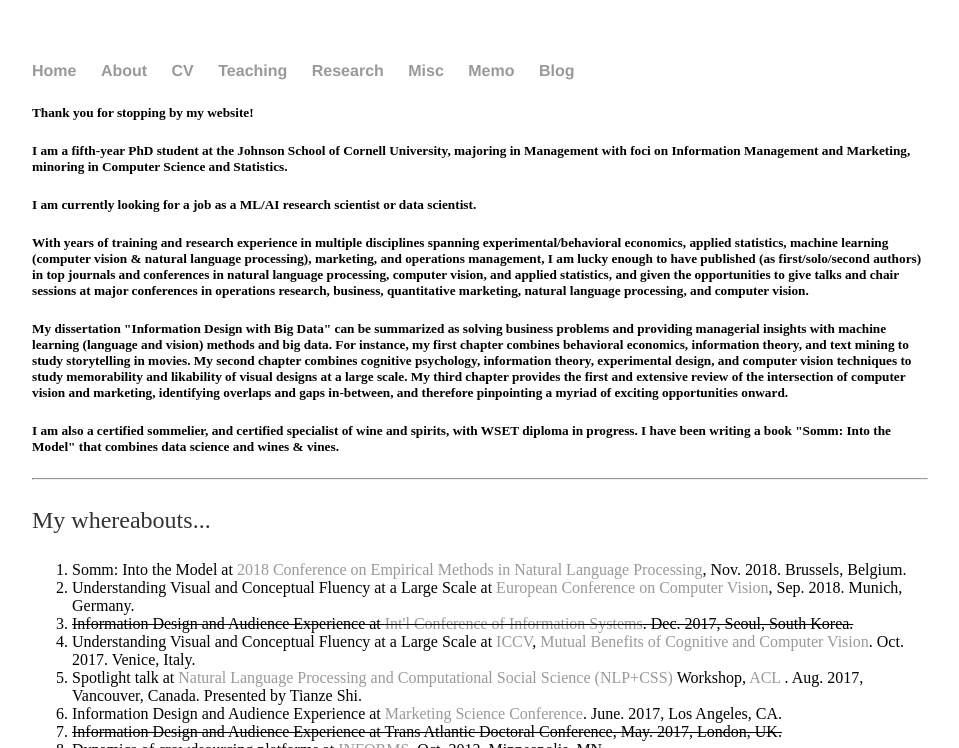
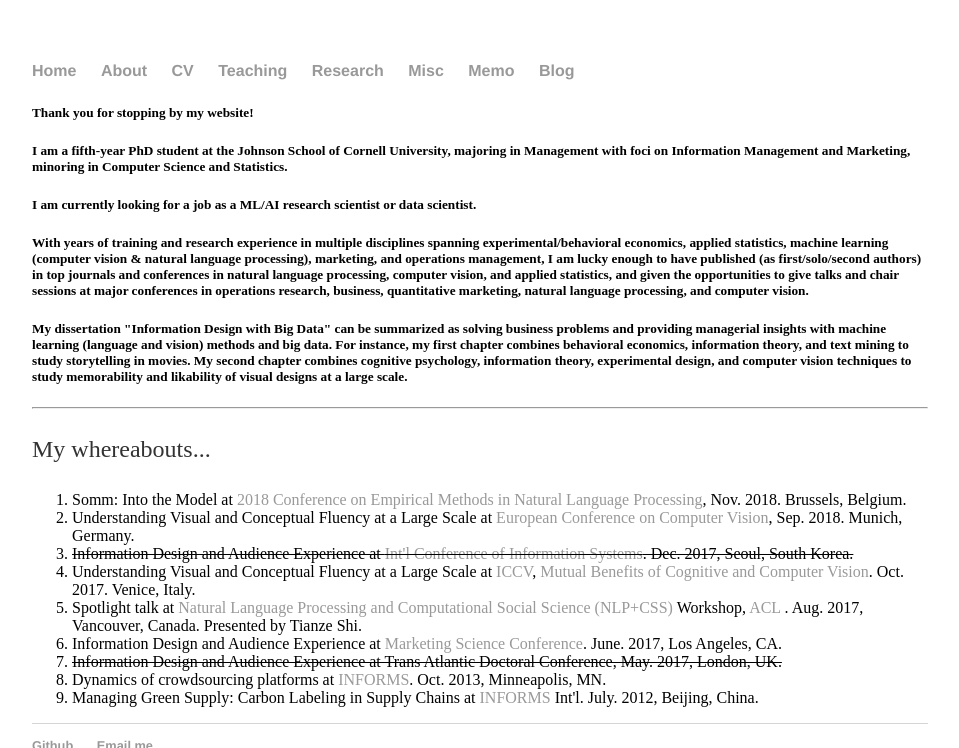
Before and after one commit to shenglih/shenglih.github.io, a Jekyll site: the page built from About/index.html, in a window 1280 px wide, cut to the strip 0-748 px from the top of the page. Shown: the whole strip, without its empty margins (160-1119 px from the left). Built offline with Jekyll 4.4.1, drawn with Linux system fonts in a browser that asks for light colours.

Commit message:
Update index.html

```diff
--- a/About/index.html
+++ b/About/index.html
@@ -9,10 +9,12 @@ title: Shengli Hu, About
 	<h5>With years of training and research experience in multiple disciplines spanning experimental/behavioral economics, applied statistics, machine learning (computer vision &
 		natural language processing), marketing, and operations management, I am lucky enough to have published (as first/solo/second authors) in top journals and conferences in natural language processing, computer vision, and applied statistics, and given the opportunities to give talks and chair sessions at major conferences in operations research, business, quantitative marketing, natural language processing, and computer vision. </h5>
 	<h5>My dissertation "Information Design with Big Data" can be summarized as solving business problems and providing managerial insights with machine learning (language and vision) methods and big data.
-		For instance, my first chapter combines behavioral economics, information theory, and text mining to study storytelling in movies. My second chapter combines cognitive psychology, information theory, experimental design, and computer vision techniques to study memorability and likability of visual designs at a large scale. My third chapter provides the first and extensive review of the intersection of computer vision and marketing, identifying overlaps and gaps in-between, and therefore pinpointing a myriad of exciting opportunities onward.</h5>
+		For instance, my first chapter combines behavioral economics, information theory, and text mining to study storytelling in movies. My second chapter combines cognitive psychology, information theory, experimental design, and computer vision techniques to study memorability and likability of visual designs at a large scale. </h5>
+
+		<!--My third chapter provides the first and extensive review of the intersection of computer vision and marketing, identifying overlaps and gaps in-between, and therefore pinpointing a myriad of exciting opportunities onward.</h5>
 	<h5>I am also a certified sommelier, and certified specialist of wine and spirits, with WSET diploma in progress. I have been writing a book "Somm: Into the Model" that combines data science and wines & vines.</h5>
 
-
+	-->
 	<hr>
 
 	<p> My whereabouts... </p>
```
